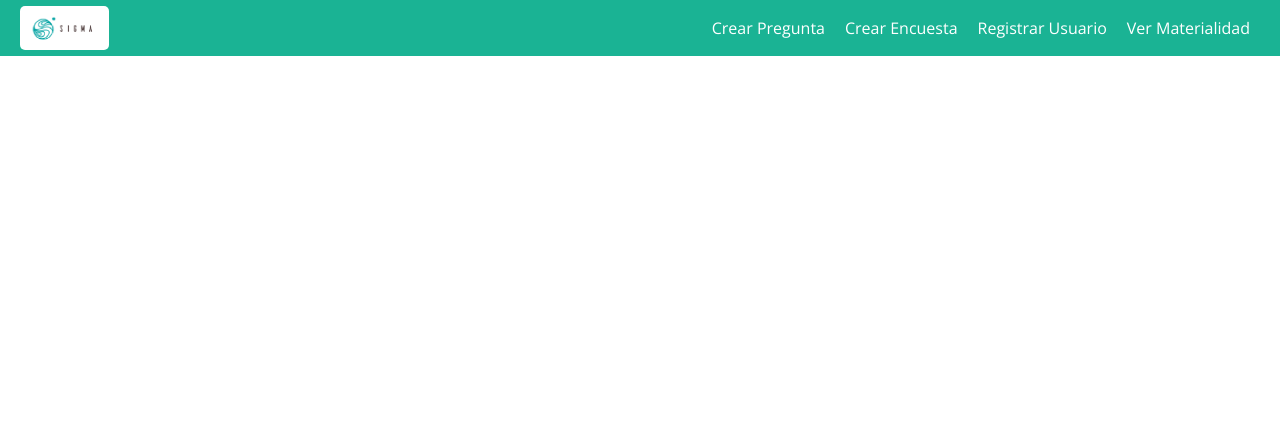
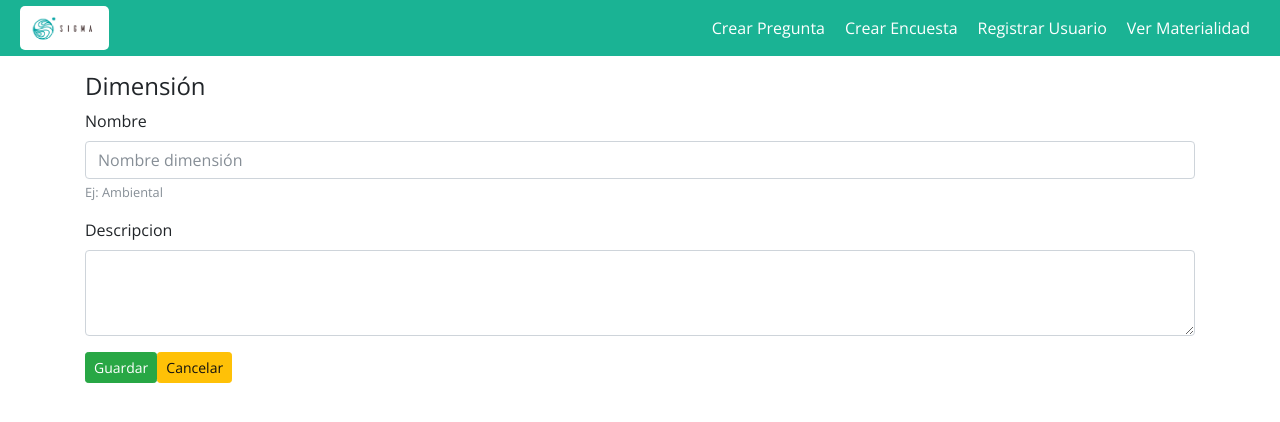
Before and after one commit to sjunka/surveyApp, a React app: page /dimension/new in a window 1280 px wide. Shown: the top 422 px of the page. Built offline with nearby package versions, Linux system fonts and the light colour scheme.

Commit message:
Added crud funcionality, new DimensionCreate container

```diff
--- a/src/App.js
+++ b/src/App.js
@@ -18,6 +18,7 @@ import Layout from './hoc/Layout/Layout';
 
 import  Landing  from './components/Landing/Landing';
 import  Dimension  from './containers/Dimension/Dimension';
+import  DimensionCreate  from './containers/Dimension/DimensionCreate';
 
 /*}
 import  Cobertura  from './components/Cobertura';
@@ -41,6 +42,8 @@ import  ListarTemasRelevantes  from './components/ListarTemasRelevantes';
             <Switch>
             <Route path="/" exact component={Landing} />
             <Route exact path="/dimension" component= {Dimension} />
+            <Route exact path="/dimension/new" component= {DimensionCreate} />
+
               {/*
               <Route path="/" exact component={Lading} />
               <Route path="/grupointeres" component= {GrupoInteres} />
--- a/src/components/Dimension/DimensionList.js
+++ b/src/components/Dimension/DimensionList.js
@@ -6,9 +6,6 @@ const dimension = (props) => (
          <div className="container">
             <div className="row">
                 <div className="col-sm-12 col-md-12">
-
-
-
 
                     <div className="card mb-2">
                         <div className="card-body">
@@ -30,13 +27,13 @@ const dimension = (props) => (
 
                                 </div>
                                 <div className="col-sm-4 text-left mb-2">
-                                    <button type="button" className="btn btn-danger btn-sm">Eliminar</button>
+                                    <button
+                                    type="button"
+                                    className="btn btn-danger btn-sm"
+                                    onClick={props.delete}
+                                    >Eliminar</button>
                                 </div>
-
-
-
                             </div>
-
                         </div>
                     </div>
                 </div>
--- a/src/containers/Dimension/Dimension.js
+++ b/src/containers/Dimension/Dimension.js
@@ -5,6 +5,7 @@ import React, { Component } from 'react';
 import axios from '../../axios-orders';
 //import DimensionList component
 import Dimensionlist from '../../components/Dimension/DimensionList';
+
 
 
 class Dimension extends Component {
@@ -38,6 +39,8 @@ componentDidMount () {
         .catch( error => {
             console.log(error);
         } );
+
+
     }
 
 
@@ -53,6 +56,7 @@ componentDidMount () {
                         name={dimension.nombre}
                         description={dimension.descripcion}
                         edit={() => this.dimensionSelectedHandler(dimension.id)}
+                        delete={() => this.dimensionDeletedHandler(dimension.id)}
                     />
 
                 );
@@ -63,20 +67,32 @@ componentDidMount () {
 
         return (
             <div>
-                <div className="col-sm-12 text-left mb-2">
+                <div className="container">
+
+                    <div className="row mb-2">
+                        <div className="col align-self-start">
+
                             <button
                             type="button"
                             className="btn btn-outline-info btn-sm"
-                    onClick = {() => this.dimensionGoBackHandler()}
+                            onClick = {this.goBackHandler}
                             >Volver</button>
+
+
+
                         </div>
 
-                <div className="col-sm-12 text-right mb-2">
+                        <div className="col align-self-end text-right">
+
                             <button
                             type="button"
-                    className="btn btn-outline-info btn-sm"
-                    onClick = {() => this.dimensionGoBackHandler()}
+                            className="btn btn-outline-info btn-sm "
+                            onClick = {this.goCreateHandler}
                             >Crear</button>
+
+
+                        </div>
+                    </div>
                 </div>
 
                 <section >
@@ -87,16 +103,16 @@ componentDidMount () {
         );
     }
 
-    handleSubmit = (e) => {
-        console.log(this.state);
-        const dimension = {
-            nombre : this.state.nombre,
-            descripcion : this.state.descripcion
-        }
-        axios.post('/dimension.json',dimension)
-        .then(response => console.log(response))
-        .catch(error => console.log(error));
-        e.preventDefault();
+    dimensionDeletedHandler = (id) => {
+        console.log(id);
+
+        axios.delete('https://jsonplaceholder.typicode.com/posts/' + id)
+        .then(response => {
+            console.log(response);
+        })
+        .catch( error => {
+            console.log(error);
+        } );;
     }
 
 
@@ -104,17 +120,18 @@ componentDidMount () {
         console.log(id);
     }
 
-    dimensionGoBackHandler = () => {
+
+
+    goCreateHandler = () => {
+        this.props.history.push('/dimension/new');
+    }
+
+    goBackHandler = () => {
         this.props.history.goBack();
     }
 
 }
 
-/* const updatedDimensions = dimensiones.map( dimension => {
-                return {
-                        ...dimension
-                       }
-            } );
-*/
+
 
 export default Dimension;
--- /dev/null
+++ b/src/containers/Dimension/DimensionCreate.js
@@ -0,0 +1,117 @@
+//Importar componentes React
+import React, { Component } from 'react';
+
+//Importar componente Axios
+import axios from '../../axios-orders';
+
+
+
+class DimensionCreate extends Component {
+    constructor(props){
+        super(props)
+        this.state = {
+            nombre : '',
+            descripcion : '',
+        }
+
+        this.handleInputChange = this.handleInputChange.bind(this);
+    }
+
+
+    render (){
+        return (
+                <div className="container">
+                    <div className="row">
+                        <div className="col">
+                         <h4>Dimensión</h4>
+                        <form>
+
+                            <div className="form-group">
+                                <label htmlFor="exampleInputEmail1">Nombre</label>
+                                <input
+                                type="email"
+                                className="form-control"
+                                placeholder="Nombre dimensión"
+                                name="nombre"
+                                onChange={this.handleInputChange}
+                                value={this.state.nombre}
+                                />
+                                <small className="form-text text-muted">Ej: Ambiental</small>
+                            </div>
+
+
+                            <div className="form-group">
+                                <label htmlFor="descripcion">Descripcion</label>
+                                <textarea
+                                className="form-control"
+                                rows="3"
+                                name="descripcion"
+                                onChange={this.handleInputChange}
+                                value={this.state.descripcion}
+                                />
+                            </div>
+
+
+
+                            <button
+                            type="button"
+                            className="btn btn-success btn-sm"
+                            onClick = {this.handleSubmit}
+                            >Guardar</button>
+
+                            <button
+                             type="button"
+                             className="btn btn-warning btn-sm"
+                             onClick={this.goBackHandler}
+                             >Cancelar</button>
+                            </form>
+
+
+
+
+                        </div>
+                    </div>
+                </div>
+
+
+        );
+    }
+
+    handleSubmit = (e) => {
+        console.log(this.state);
+        const dimension = {
+            nombre : this.state.nombre,
+            descripcion : this.state.descripcion
+        }
+
+        axios.post('https://sigmamaterialidad.firebaseio.com/dimension.json',dimension)
+        .then(response =>
+            this.setState({
+                nombre : '',
+                descripcion : ''
+            })
+        )
+        .catch(error => console.log(error));
+        e.preventDefault();
+
+    }
+
+    goBackHandler = () => {
+        this.props.history.goBack();
+    }
+
+    handleInputChange(event) {
+        const target = event.target;
+        const value = target.type === 'checkbox' ? target.checked : target.value;
+        const name = target.name;
+
+        this.setState({
+          [name]: value
+        });
+      }
+
+}
+
+
+
+export default DimensionCreate;
```
Also changed, not shown: 1 other file (tests, documents, lock files or other folders). Lines whose indentation alone changed are shown as unchanged.
